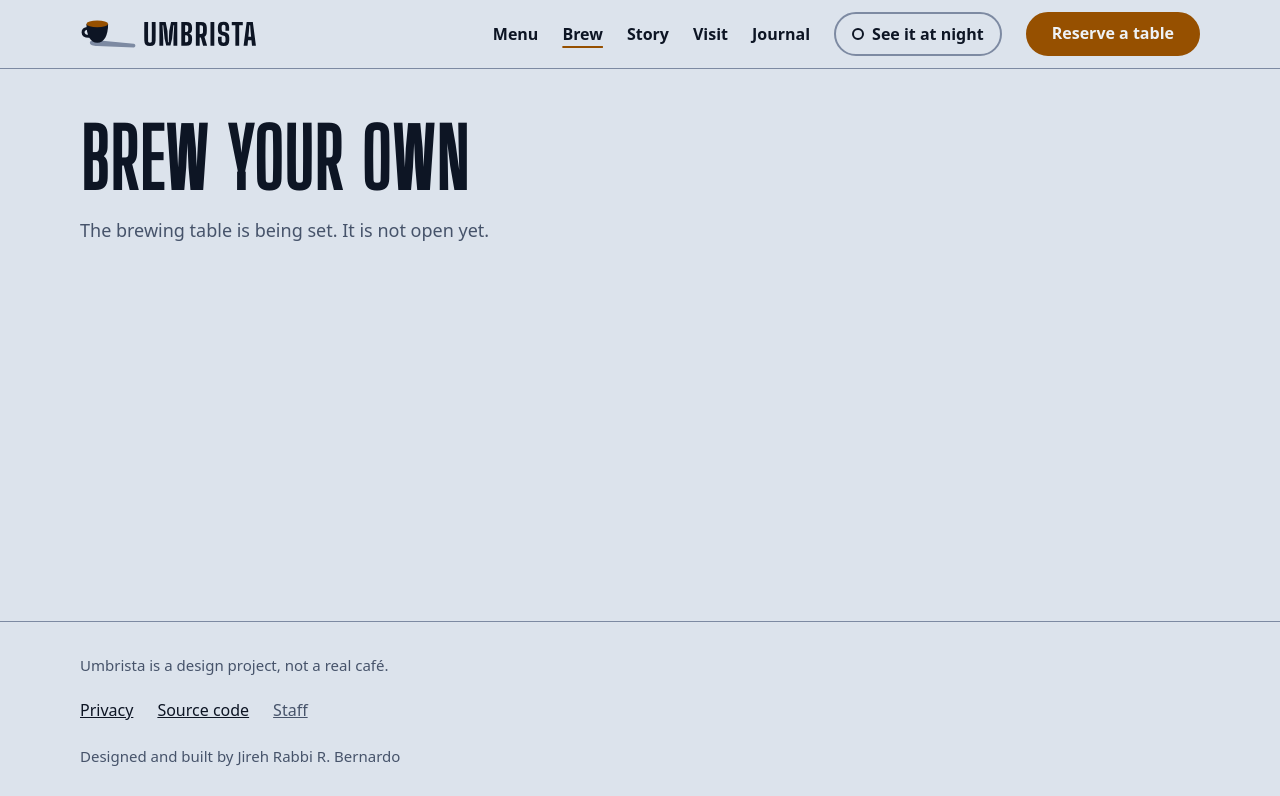
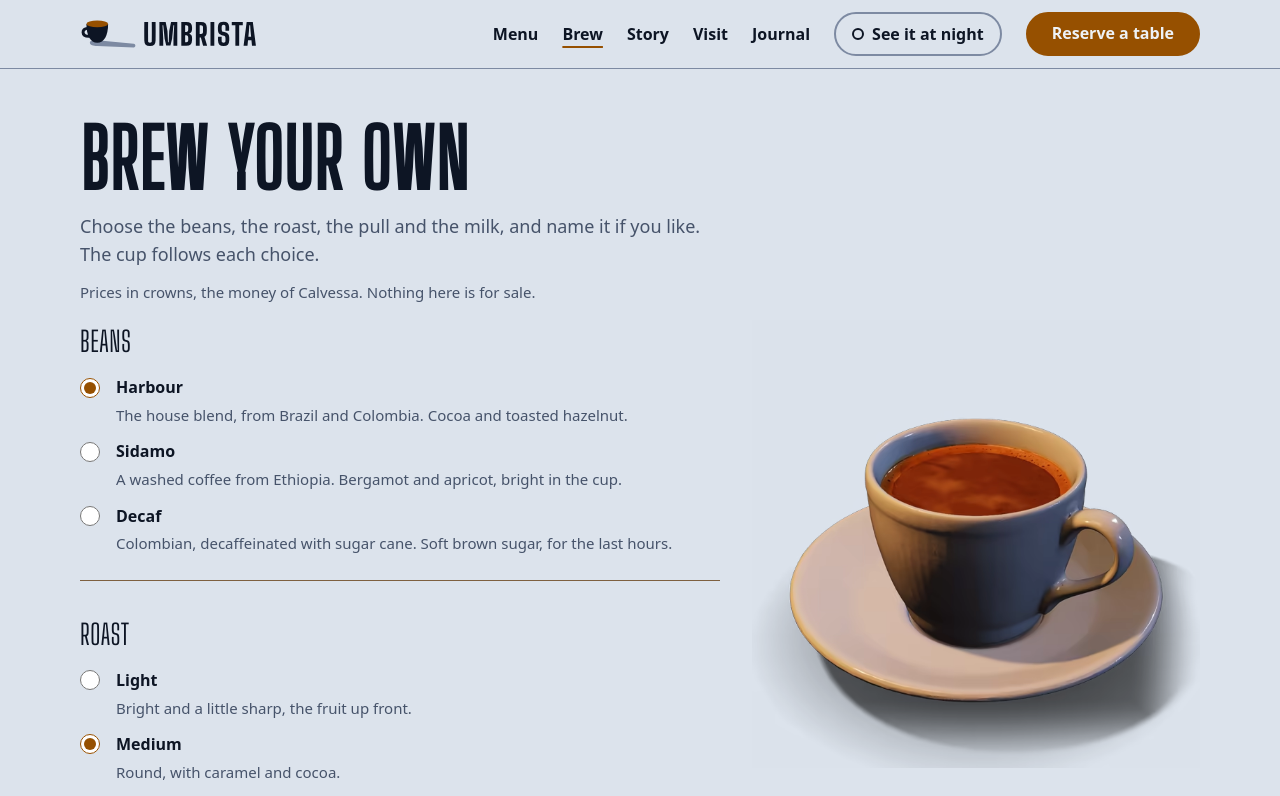
Before and after one commit to rehrabbi/umbrista, a React (Vite) app: page /brew in a window 1280 px wide. Shown: the top 796 px of the page. Built offline with nearby package versions, Linux system fonts and the light colour scheme; a web font is replaced by a local one.

Commit message:
feat: add the Brew-your-own page
- Offer beans, roast, method and milk as radio groups, and an optional name
- Describe the cup and its price in one polite live line
- Drive the 3D cup from the choices, over its still, once the visitor shows intent
- Add the drink to the order as a custom line

```diff
--- /dev/null
+++ b/src/pages/Brew.css
@@ -0,0 +1,140 @@
+/*
+ * Brew-your-own: the introduction, then the cup beside the form. On a phone the cup sits above the
+ * form; on a wide screen it stands on the right and stays in view while the choices scroll past.
+ * The form is plain: each choice a fieldset of radios with a hairline in crema, the notes quiet,
+ * the description and "Add to order" at the end.
+ */
+.brew-intro {
+  display: grid;
+  gap: var(--space-3);
+}
+
+.brew-key {
+  color: var(--color-text-quiet);
+  font-size: 0.9375rem;
+}
+
+.brew-layout {
+  display: grid;
+  gap: var(--space-6);
+}
+
+.brew-cup {
+  width: min(100%, 26rem);
+  justify-self: center;
+}
+
+.brew-scene {
+  aspect-ratio: 1;
+  width: 100%;
+}
+
+.brew-scene.scene-host {
+  background: transparent;
+}
+
+.brew-scene .scene-still {
+  object-fit: contain;
+}
+
+.brew-form {
+  display: grid;
+  gap: var(--space-6);
+  max-width: 40rem;
+}
+
+.brew-group {
+  display: grid;
+  gap: var(--space-3);
+  margin: 0;
+  padding: 0 0 var(--space-5);
+  border: 0;
+  border-bottom: 1px solid var(--color-crema);
+}
+
+.brew-legend {
+  padding: 0;
+  margin-bottom: var(--space-3);
+  font-family: var(--font-display);
+  font-size: 1.75rem;
+  letter-spacing: 0.02em;
+  text-transform: uppercase;
+}
+
+.brew-options {
+  display: grid;
+  gap: var(--space-3);
+}
+
+/* The radio and its label on one line, the note under the label. */
+.brew-option {
+  display: grid;
+  grid-template-columns: 1.5rem 1fr;
+  column-gap: var(--space-3);
+  row-gap: var(--space-1);
+  align-items: center;
+}
+
+.brew-radio {
+  width: 1.25rem;
+  height: 1.25rem;
+  margin: 0;
+  accent-color: var(--color-signal);
+}
+
+.brew-radio:focus-visible {
+  outline: 2px solid var(--color-signal);
+  outline-offset: 3px;
+}
+
+.brew-option-label {
+  min-height: 1.5rem;
+  font-weight: 700;
+  cursor: pointer;
+}
+
+.brew-option-note {
+  grid-column: 2;
+  color: var(--color-text-quiet);
+  font-size: 0.9375rem;
+}
+
+.brew-summary {
+  display: grid;
+  gap: var(--space-4);
+  justify-items: start;
+}
+
+.brew-description {
+  font-size: 1.125rem;
+  font-variant-numeric: tabular-nums;
+}
+
+.brew-order {
+  font-variant-numeric: tabular-nums;
+}
+
+.brew-order a {
+  color: var(--color-signal);
+}
+
+@media (min-width: 60rem) {
+  .brew-layout {
+    grid-template-columns: minmax(0, 40rem) minmax(0, 1fr);
+    align-items: start;
+  }
+
+  .brew-cup {
+    grid-column: 2;
+    grid-row: 1;
+    position: sticky;
+    top: var(--space-6);
+    width: 100%;
+    max-width: 34rem;
+  }
+
+  .brew-form {
+    grid-column: 1;
+    grid-row: 1;
+  }
+}
--- a/src/pages/Brew.tsx
+++ b/src/pages/Brew.tsx
@@ -1,5 +1,185 @@
-import { StubPage } from './StubPage'
+import { lazy, useId, useState, type ChangeEvent, type FormEvent } from 'react'
+import { Link } from 'react-router'
+import {
+  BEANS,
+  DEFAULT_BREW,
+  METHODS,
+  MILKS,
+  ROASTS,
+  brewLook,
+  brewName,
+  brewPrice,
+  type BrewChoice,
+  type BrewOption,
+} from '../../shared/brew'
+import { formatTotal } from '../../shared/money'
+import { useCart } from '../cart/CartProvider'
+import { MAX_BREW_NAME, cartCount, cartTotal } from '../cart/cartStore'
+import { SceneHost } from '../scene/SceneHost'
+import { Button } from '../ui/Button'
+import { Field } from '../ui/Field'
+import { PageHeading } from '../ui/PageHeading'
+import { toast } from '../ui/toast-store'
+import './Brew.css'
 
+// The cup's scene imports three, drei and the model's decoder: it loads with its canvas, never with the page.
+const BrewCup = lazy(() => import('../scene/cup/BrewCup'))
+
+type Part = 'beans' | 'roast' | 'method' | 'milk'
+
+const CREMA_WORDS: Record<BrewChoice['roast'], string> = { light: 'pale gold', medium: 'hazel', dark: 'dark brown' }
+
+/** How full the cup is, in words. */
+function depthWords(fill: number): string {
+  if (fill < 0.05) return 'a cup a few sips deep'
+  if (fill < 0.2) return 'a short cup'
+  if (fill < 0.6) return 'half a cup'
+  return 'a full cup'
+}
+
+/**
+ * The cup in words, with its price: what the 3D cup shows, for everyone. The choice carries no name
+ * (the page keeps the visitor's name apart), so typing one says nothing.
+ */
+function describeCup(choice: BrewChoice): string {
+  const look = brewLook(choice)
+  const roast = ROASTS.find((option) => option.id === choice.roast)!
+  const milk = MILKS.find((option) => option.id === choice.milk)!
+  const crema = `${CREMA_WORDS[choice.roast]} crema`
+  const depth = depthWords(look.fill)
+  const surface =
+    look.foam <= 0
+      ? `${depth} under a ${crema}`
+      : look.foam < 0.75
+        ? `${depth}, a spot of milk foam blooming through a ${crema}`
+        : `${depth}, a rosetta of ${milk.phrase} on top`
+  return `${brewName(choice)}, ${roast.label.toLowerCase()} roast: ${surface}. ${formatTotal(brewPrice(choice))}.`
+}
+
+interface ChoiceGroupProps {
+  legend: string
+  part: Part
+  options: readonly BrewOption[]
+  value: string
+  onChange: (part: Part, value: string) => void
+}
+
+/** One choice: a fieldset of radios, each option's note tied to it as its description. */
+function ChoiceGroup({ legend, part, options, value, onChange }: ChoiceGroupProps) {
+  const id = useId()
+  return (
+    <fieldset className="brew-group">
+      <legend className="brew-legend">{legend}</legend>
+      <div className="brew-options">
+        {options.map((option) => {
+          const optionId = `${id}-${option.id}`
+          return (
+            <div key={option.id} className="brew-option">
+              <input
+                type="radio"
+                id={optionId}
+                name={`${id}-${part}`}
+                value={option.id}
+                checked={value === option.id}
+                onChange={(event: ChangeEvent<HTMLInputElement>) => onChange(part, event.target.value)}
+                aria-describedby={`${optionId}-note`}
+                className="brew-radio"
+              />
+              <label htmlFor={optionId} className="brew-option-label">
+                {option.label}
+              </label>
+              <p id={`${optionId}-note`} className="brew-option-note">
+                {option.note}
+              </p>
+            </div>
+          )
+        })}
+      </div>
+    </fieldset>
+  )
+}
+
+/** What the order holds so far, with the way to it. Not a live region: adding says so in a toast. */
+function OrderNote() {
+  const { lines } = useCart()
+  const count = cartCount(lines)
+  if (count === 0) return null
+  return (
+    <p className="brew-order">
+      Your order: {count} {count === 1 ? 'item' : 'items'}, {formatTotal(cartTotal(lines))}.{' '}
+      <Link to="/order">See your order</Link>
+    </p>
+  )
+}
+
+/**
+ * Brew-your-own: a plain form (the beans, the roast, how it is pulled, the milk and, if the visitor
+ * likes, a name) beside the hero cup, whose coffee follows every choice. A live line says what the
+ * cup holds and what it costs, so nothing depends on the 3D, which starts only on the visitor's
+ * first intent, over the cup's still. "Add to order" puts the drink in the cart as a line of its own.
+ */
 export default function Brew() {
-  return <StubPage title="Brew your own">The brewing table is being set. It is not open yet.</StubPage>
+  const { dispatch } = useCart()
+  const [choice, setChoice] = useState<BrewChoice>(DEFAULT_BREW)
+  const [name, setName] = useState('')
+
+  const choose = (part: Part, value: string) => setChoice((current) => ({ ...current, [part]: value }))
+
+  const add = (event: FormEvent<HTMLFormElement>) => {
+    event.preventDefault()
+    const given = name.trim().slice(0, MAX_BREW_NAME)
+    const drink: BrewChoice = given ? { ...choice, name: given } : { ...choice }
+    const title = brewName(drink)
+    dispatch({
+      type: 'add',
+      line: {
+        id: ['custom', drink.beans, drink.roast, drink.method, drink.milk, given].join(':'),
+        itemId: 'custom',
+        name: title,
+        options: drink,
+        unitPrice: brewPrice(drink),
+      },
+    })
+    toast(`${title} is in your order.`, { kind: 'success' })
+  }
+
+  return (
+    <div className="page brew-page">
+      <header className="brew-intro">
+        <PageHeading>Brew your own</PageHeading>
+        <p className="page-lede">Choose the beans, the roast, the pull and the milk, and name it if you like. The cup follows each choice.</p>
+        <p className="brew-key">Prices in crowns, the money of Calvessa. Nothing here is for sale.</p>
+      </header>
+
+      <div className="brew-layout">
+        <div className="brew-cup">
+          <SceneHost className="brew-scene" still="cup-still" sizes="(min-width: 60rem) 34rem, 92vw" swap antialias onDemand>
+            <BrewCup choice={choice} />
+          </SceneHost>
+        </div>
+
+        <form aria-label="Brew your own drink" className="brew-form" onSubmit={add}>
+          <ChoiceGroup legend="Beans" part="beans" options={BEANS} value={choice.beans} onChange={choose} />
+          <ChoiceGroup legend="Roast" part="roast" options={ROASTS} value={choice.roast} onChange={choose} />
+          <ChoiceGroup legend="Method" part="method" options={METHODS} value={choice.method} onChange={choose} />
+          <ChoiceGroup legend="Milk" part="milk" options={MILKS} value={choice.milk} onChange={choose} />
+          <Field
+            label="Name the drink (optional)"
+            hint={`Up to ${MAX_BREW_NAME} characters. Left empty, it is called ${brewName(choice)}.`}
+            maxLength={MAX_BREW_NAME}
+            autoComplete="off"
+            value={name}
+            onChange={(event: ChangeEvent<HTMLInputElement>) => setName(event.target.value)}
+          />
+          <div className="brew-summary">
+            <p aria-live="polite" aria-atomic="true" className="brew-description">
+              {describeCup(choice)}
+            </p>
+            <Button type="submit">Add to order</Button>
+            <OrderNote />
+          </div>
+        </form>
+      </div>
+    </div>
+  )
 }
```
Also changed, not shown: 1 other file (tests, documents, lock files or other folders).
